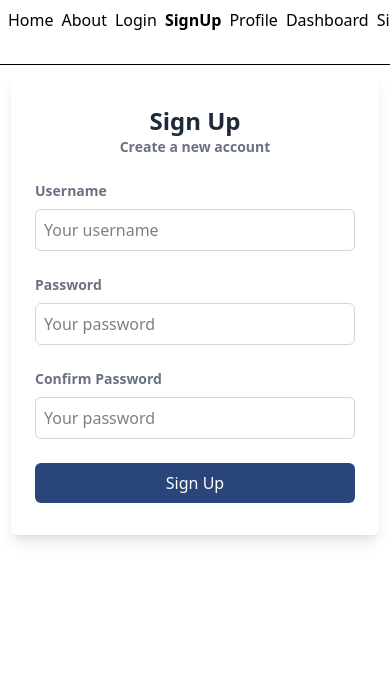
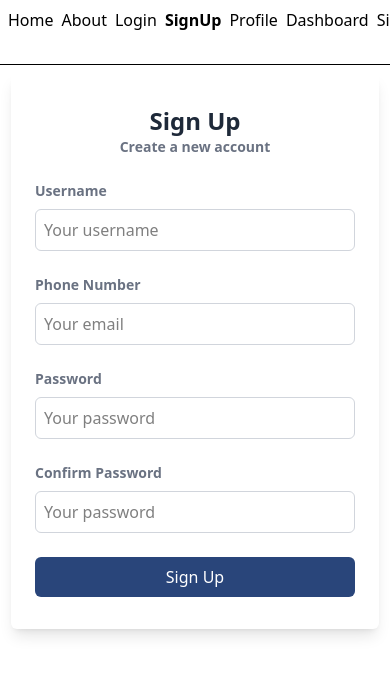
Before and after one commit to Tugduoff/TalkUp.AI, a React (Vite) app in the folder web/: page /signup in a window 390 px wide. Shown: the top 674 px of the page. Built offline with nearby package versions, Linux system fonts and the light colour scheme; no server answers.

Commit message:
feat: add phoneNumber field in the sign up form component

```diff
--- a/web/src/components/molecules/auth/SignUpForm.tsx
+++ b/web/src/components/molecules/auth/SignUpForm.tsx
@@ -1,17 +1,27 @@
 import { validateUsername } from '@/utils/validateUsername';
+import { validatePhoneNumber } from '@/utils/validatePhoneNumber';
 import { useForm } from '@tanstack/react-form';
+import { usePostRegister } from '@/hooks/auth/useServices';
 
 export const SignUpForm = () => {
+  const { mutate: postRegister } = usePostRegister();
+
   const form = useForm({
     defaultValues: {
       username: '',
+      phoneNumber: '',
       password: '',
       confirmPassword: '',
     },
     onSubmit: ({ value }) => {
-      console.log('SignUp:', value);
+      postRegister({
+        username: value.username,
+        phoneNumber: value.phoneNumber,
+        password: value.password,
+      })
     },
   });
+
   return (
     <div className="flex flex-col w-full gap-4 px-6 py-8 bg-white rounded-md shadow-lg max-w-92">
       <header className="flex flex-col items-center justify-between mb-2">
@@ -60,6 +70,52 @@ export const SignUpForm = () => {
                   className="w-full p-2 border border-gray-300 rounded-md"
                   onChange={(e) => field.handleChange(e.target.value)}
                   placeholder="Your username"
+                />
+                {field.state.meta.isValidating && (
+                  <div className="absolute w-4 h-4 -translate-y-1/2 border-2 rounded-full right-4 top-1/2 animate-spin border-t-transparent border-primary" />
+                )}
+              </div>
+              {field.state.meta.errors && (
+                <span className="text-sm text-red-500">
+                  {field.state.meta.errors}
+                </span>
+              )}
+            </div>
+          )}
+        />
+        <form.Field
+          name="phoneNumber"
+          validators={{
+            onChangeAsyncDebounceMs: 500,
+            onChangeAsync: ({ value }) => validatePhoneNumber(value),
+            onChange: ({ value }) => {
+              if (value.length < 10) {
+                return 'Phone number must be at least 10 characters long';
+              }
+              if (value.length > 15) {
+                return 'Phone number must be at most 15 characters long';
+              }
+              if (!/^[0-9]+$/.test(value)) {
+                return 'Phone number must contain only numbers';
+              }
+            },
+          }}
+          children={(field) => (
+            <div className="flex flex-col gap-2">
+              <label
+                htmlFor="phoneNumber"
+                className="text-sm font-semibold text-gray-500"
+              >
+                Phone Number
+              </label>
+              <div className="relative">
+                <input
+                  id="phoneNumber"
+                  type="tel"
+                  value={field.state.value}
+                  className="w-full p-2 border border-gray-300 rounded-md"
+                  onChange={(e) => field.handleChange(e.target.value)}
+                  placeholder="Your email"
                 />
                 {field.state.meta.isValidating && (
                   <div className="absolute w-4 h-4 -translate-y-1/2 border-2 rounded-full right-4 top-1/2 animate-spin border-t-transparent border-primary" />
```
